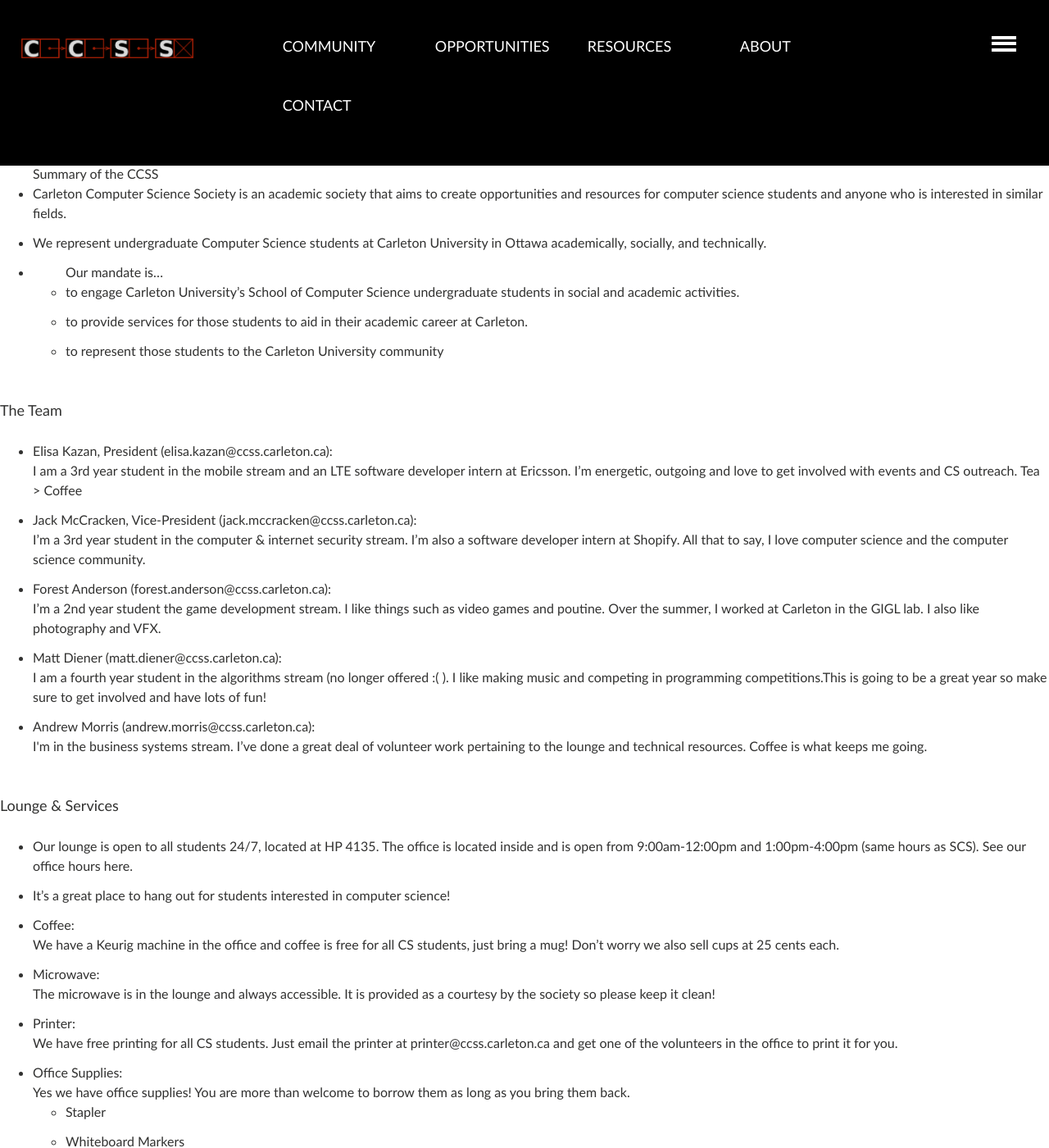
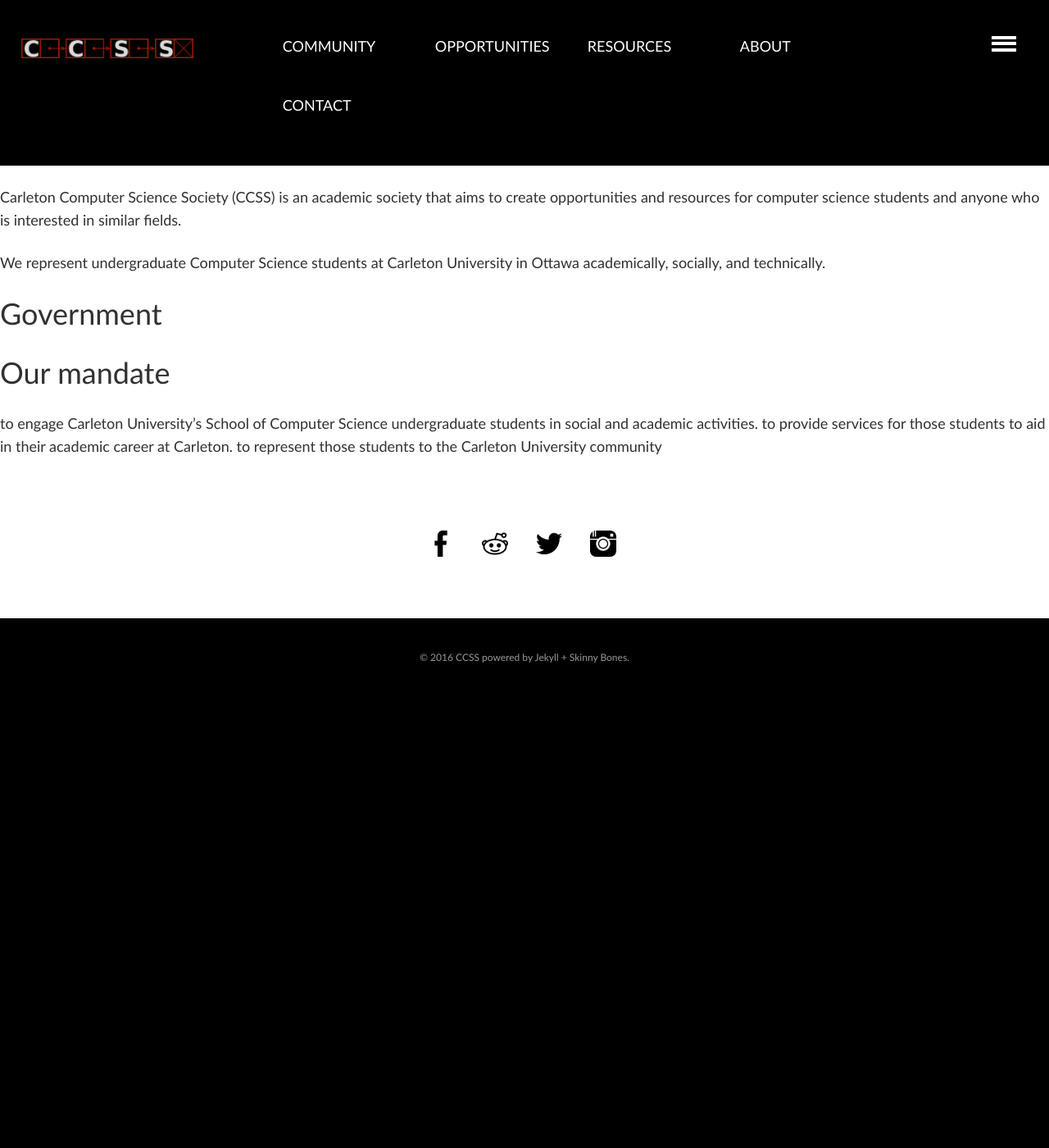
Before and after one commit to brittnylapierre/ccss_web, a Jekyll site: the page built from about/index.md, in a window 1280 px wide and 1400 px high. Shown: the whole window at 82% size. Built offline with Jekyll 4.4.1, drawn with Linux system fonts in a browser that asks for light colours; some of the changed text lies outside the part shown.

Commit message:
Updated index.md

```diff
--- a/about/index.md
+++ b/about/index.md
@@ -5,77 +5,22 @@ title: About
 published: true
 ---
 
-About
-<ul>Summary of the CCSS
-	<li>Carleton Computer Science Society is an academic society that aims to create opportunities and resources for computer science students and anyone who is interested in similar fields.</li>
-	<li>We represent undergraduate Computer Science students at Carleton University in Ottawa academically, socially, and technically.</li>
-	<li>
-		<ul>Our mandate is…
-			<li>to engage Carleton University’s School of Computer Science undergraduate students in social and academic activities.</li>
-			<li>to provide services for those students to aid in their academic career at Carleton.</li>
-			<li>to represent those students to the Carleton University community</li>
-		</ul>
-	</li>
-</ul>
-<br>
-The Team
-<ul>
-	<li>Elisa Kazan, President (elisa.kazan@ccss.carleton.ca):<br>
-    I am a 3rd year student in the mobile stream and an LTE software developer intern at Ericsson. I’m energetic, outgoing and love to get involved with events and CS outreach. Tea > Coffee
-	</li>
-	<li>Jack McCracken, Vice-President (jack.mccracken@ccss.carleton.ca):<br>
-    I’m a 3rd year student in the computer & internet security stream. I’m also a software developer intern at Shopify. All that to say, I love computer science and the computer science community.
-    </li>
-	<li>Forest Anderson (forest.anderson@ccss.carleton.ca):<br>
-	I’m a 2nd year student the game development stream. I like things such as video games and poutine. Over the summer, I worked at Carleton in the GIGL lab. I also like photography and VFX.</li>
-	<li>Matt Diener (matt.diener@ccss.carleton.ca):<br>
-	I am a fourth year student in the algorithms stream (no longer offered :( ). I like making music and competing in programming competitions.This is going to be a great year so make sure to get involved and have lots of fun!
-    </li>
-	<li>Andrew Morris (andrew.morris@ccss.carleton.ca):<br>
-	I'm in the business systems stream. I’ve done a great deal of volunteer work pertaining to the lounge and technical resources. Coffee is what keeps me going.
-    </li>
-</ul>
-<br>
-Lounge & Services
-<ul>
-	<li>Our lounge is open to all students 24/7, located at HP 4135. The office is located inside and is open from 9:00am-12:00pm and 1:00pm-4:00pm (same hours as SCS). See our office hours here.</li>
-    <li>It’s a great place to hang out for students interested in computer science!</li>
-	<li>Coffee:<br>
-	We have a Keurig machine in the office and coffee is free for all CS students, just bring a mug! Don’t worry we also sell cups at 25 cents each.</li>
-	<li>Microwave:<br>
-	The microwave is in the lounge and always accessible. It is provided as a courtesy by the society so please keep it clean!</li>
-	<li>Printer:<br>
-	We have free printing for all CS students. Just email the printer at printer@ccss.carleton.ca and get one of the volunteers in the office to print it for you.</li>
-	<li>Office Supplies:<br>
-	Yes we have office supplies! You are more than welcome to borrow them as long as you bring them back.<br>
-    <ul>
-    	<li>Stapler</li>
-		<li>Whiteboard Markers</li>
-		<li>Hole Puncher</li>
-		<li>CDs</li>
-		<li>Etc</li>
-        </ul></li>
-	<li>WiFi:<br>
-    We provide free, WiFi and direct ethernet. Basically, we have fast internet in our lounge! Grab the password from the office.</li>
-	<li>Library: (NEW!)<br>
-	Textbooks are expensive so why not share them? The CCSS now has a library which anyone can borrow from. We have a wide selection of books including discrete structures, Java, calculus and so much more!<br>
-	Please make sure to return the books when you’re done with it. If you have book you would like to donate, email us at ________ with the subject “Textbook Donation”.</li>
-	<li>GAMES!<br>
-    Board games? Video games? Card games? We have it all. Check out our selection here.</li>
-</ul>
-<br>
-Government<br>
-<ul>
-	<li>As an academic society we are required to have a government structure. Links to all of this official documents ‘n stuff.</li>
-	<li>CONSTITUTION</li>
-	<li>RULES OF OPERATION</li>
-	<li>MEETING MINUTES FOLDER</li>
-	<li>OTHER LINKS</li>
-</ul>
-<br>
-Donations
-<ul>
-	<li>We take pride in being one of the few societies and groups on campus that does not enforce a levy for members. University is already expensive enough as it is so we aim to provide resources that we think should be readily available to students. This being said, we do accept donations of any kind!</li>
-	<li>Have a game you’d like others to try or office supplies you don’t need anymore? Let us know! All of our games have been donated to us from cool students like you. Email us at donation@ccss.carleton.ca</li>
-    <li>Want to donate directly to us? Donate here LINK TO DONATION FORM or stop by the lounge.</li>
-</ul>
+<h1>The CCSS</h1>
+
+<p>Carleton Computer Science Society (CCSS) is an academic society that aims to create opportunities and resources for computer science students and anyone who is interested in similar fields.</p>
+
+<p>We represent undergraduate Computer Science students at Carleton University in Ottawa academically, socially, and technically.</p>
+
+<h1>Government</h1>
+<h1>Our mandate</h1>
+<p>
+to engage Carleton University’s School of Computer Science undergraduate students in social and academic activities.
+to provide services for those students to aid in their academic career at Carleton.
+to represent those students to the Carleton University community
+</p>
+
+<!--As an academic society we are required to have a government structure. Links to all of this official documents ‘n stuff.
+Constitution
+Rules of Operation
+Board of Directors
+Meeting Minutes Folder-->
```
